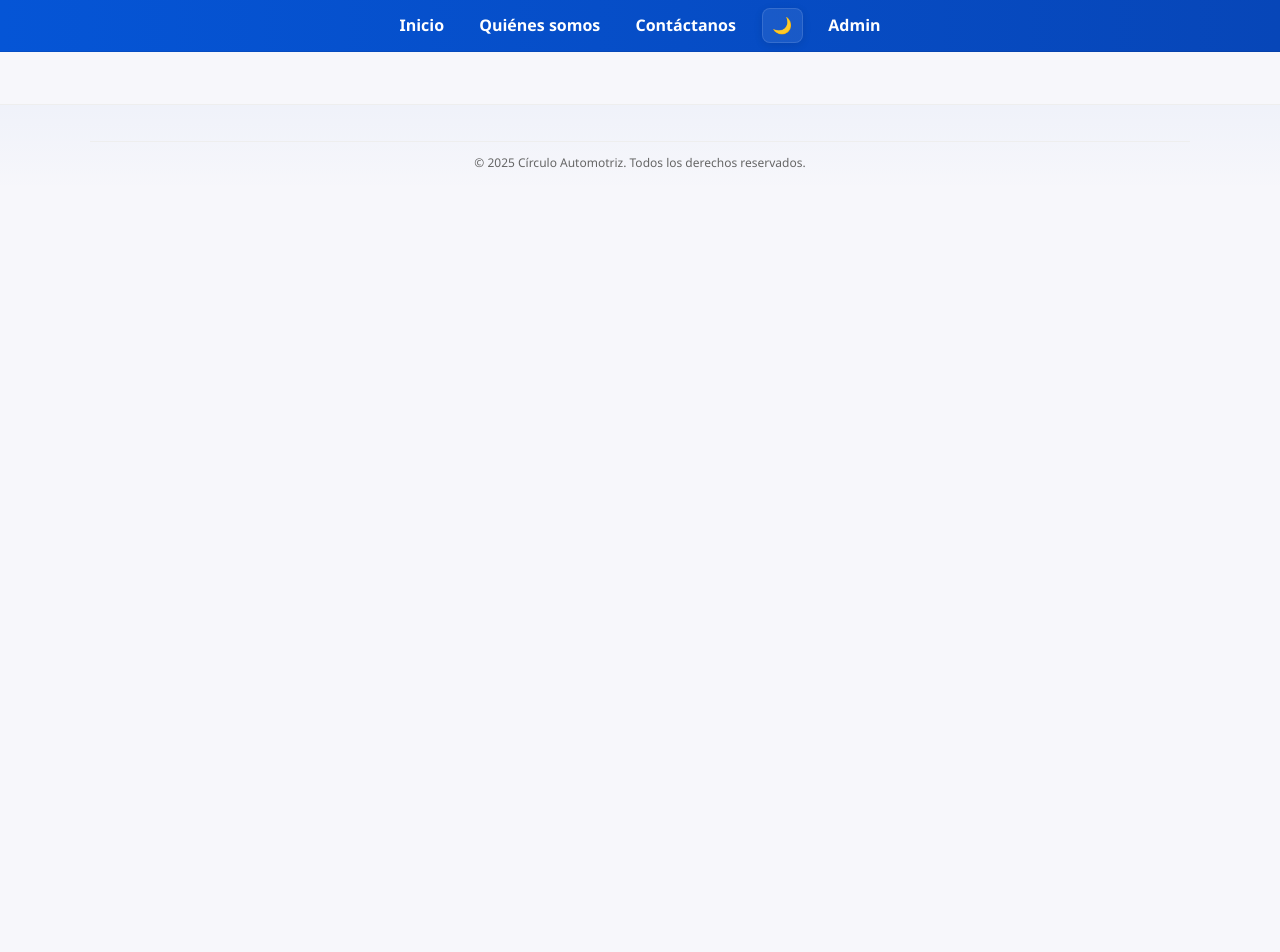
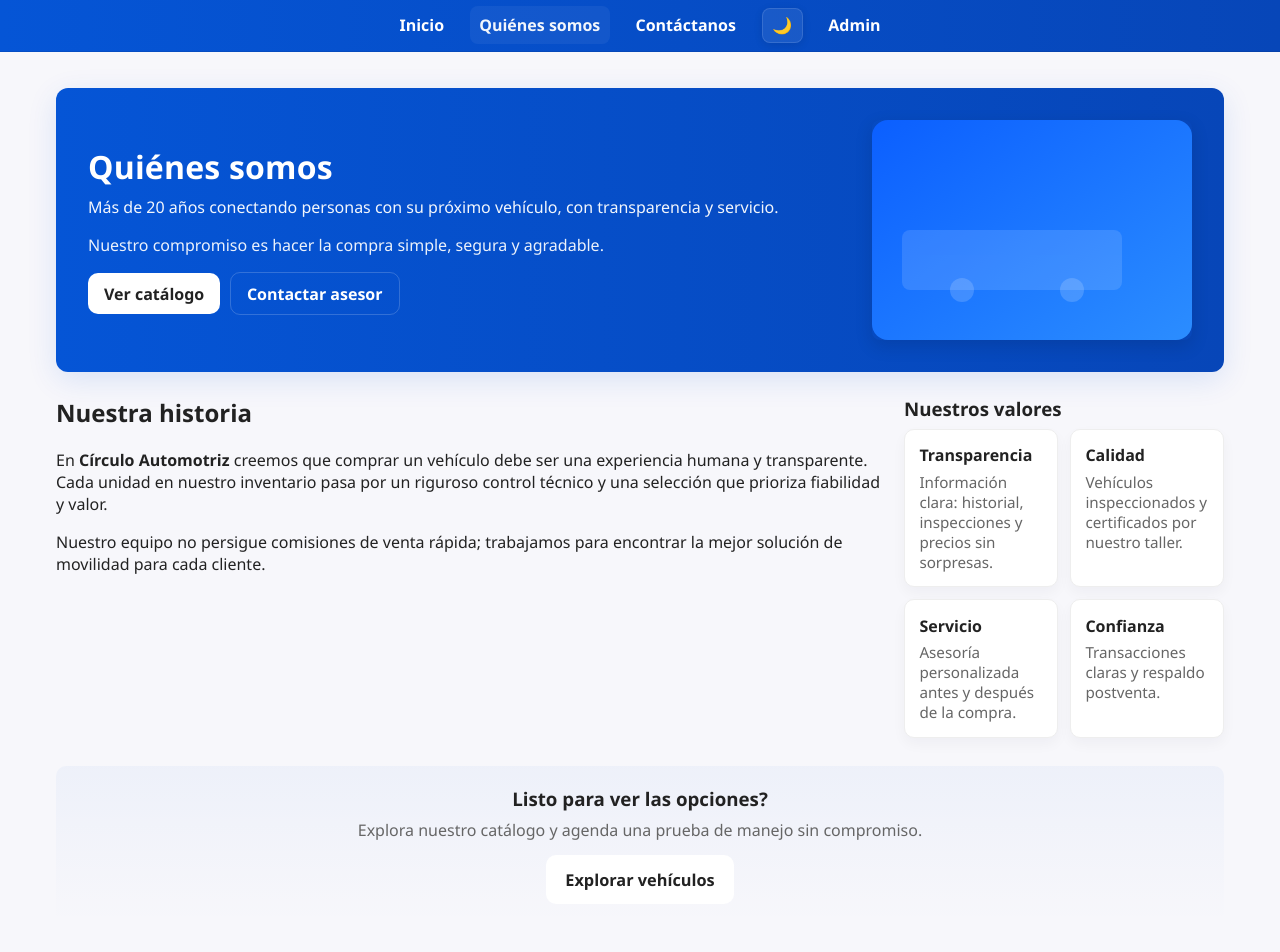
Before and after one commit to luciano1633/vehiculos, a React (Vite) app: page /vehiculos/quienes in a window 1280 px wide. Shown: the top 952 px of the page. Before the commit the page ends 800 px from the top, so only its background shows below. Built offline with nearby package versions, Linux system fonts and the light colour scheme.

Commit message:
Actualizacion

```diff
--- a/src/main.jsx
+++ b/src/main.jsx
@@ -7,9 +7,12 @@ import { AuthProvider } from './context/AuthContext'
 import './components/styles.css'
 
 // Punto de entrada: monta React en el elemento #root
+// Nota: la aplicación está configurada para desplegarse bajo la ruta base
+// '/vehiculos/' (ver `vite.config.js`). Para que React Router funcione
+// correctamente cuando la app se sirve en ese subpath, pasamos `basename`.
 createRoot(document.getElementById('root')).render(
   <React.StrictMode>
-    <BrowserRouter>
+    <BrowserRouter basename="/vehiculos">
       <AuthProvider>
         <VehiclesProvider>
           <App />
--- a/src/pages/AddVehicle.jsx
+++ b/src/pages/AddVehicle.jsx
@@ -1,4 +1,5 @@
 import React, { useState } from 'react'
+import { Link } from 'react-router-dom'
 import { useNavigate } from 'react-router-dom'
 import { useVehicles } from '../context/VehiclesContext'
 
@@ -97,8 +98,8 @@ export default function AddVehicle(){
           <h1 id="add-veh-title">Agregar vehículo</h1>
           <p className="hero-sub">Incluye un nuevo vehículo al inventario del sitio.</p>
           <div className="hero-actions">
-            <a className="btn primary" href="/">Inicio</a>
-            <a className="btn ghost" href="/inventario">Ver inventario</a>
+            <Link className="btn primary" to="/">Inicio</Link>
+            <Link className="btn ghost" to="/inventario">Ver inventario</Link>
           </div>
         </div>
         <div className="hero-visual" aria-hidden="true">
--- a/src/pages/Contactanos.jsx
+++ b/src/pages/Contactanos.jsx
@@ -1,4 +1,5 @@
 import React, { useState, useEffect } from 'react'
+import { Link } from 'react-router-dom'
 
 // Página de contacto con formulario y métodos para mostrar toasts/modal de llamada
 export default function Contactanos(){
@@ -39,8 +40,8 @@ export default function Contactanos(){
           <h1 id="contacto-title">Contáctanos</h1>
           <p className="hero-sub">Estamos listos para ayudarte a elegir el mejor vehículo. Completa el formulario o utiliza los datos de contacto.</p>
           <div className="hero-actions">
-            <a className="btn primary" href="/">Ver catálogo</a>
-            <a className="btn ghost" href="/quienes">Conócenos</a>
+            <Link className="btn primary" to="/">Ver catálogo</Link>
+            <Link className="btn ghost" to="/quienes">Conócenos</Link>
           </div>
         </div>
         <div className="hero-visual" aria-hidden="true">
--- a/src/pages/Home.jsx
+++ b/src/pages/Home.jsx
@@ -1,4 +1,5 @@
 import React, { useState, useEffect } from 'react'
+import { Link } from 'react-router-dom'
 import kiaImg from '../components/img/kia.jpeg'
 import kiaImg2 from '../components/img/kia2.jpeg'
 import subaruImg from '../components/img/subaru.jpg'
@@ -73,8 +74,8 @@ export default function Home(){
           <p className="hero-sub">Círculo Automotriz</p>
           <p className="hero-cta">Encuentra tu próximo vehículo con las mejores ofertas.</p>
           <div className="hero-actions">
-            <a className="btn primary" href="/">Ver catálogo</a>
-            <a className="btn ghost" href="/contacto">Contactar asesor</a>
+            <Link className="btn primary" to="/">Ver catálogo</Link>
+            <Link className="btn ghost" to="/contacto">Contactar asesor</Link>
           </div>
         </div>
         <div className="hero-visual" aria-hidden="true">
--- a/src/pages/QuienesSomos.jsx
+++ b/src/pages/QuienesSomos.jsx
@@ -1,4 +1,5 @@
 import React from 'react'
+import { Link } from 'react-router-dom'
 
 // Página informativa: describe la empresa, valores y llamada a la acción
 export default function QuienesSomos() {
@@ -10,8 +11,8 @@ export default function QuienesSomos() {
           <p className="hero-sub">Más de 20 años conectando personas con su próximo vehículo, con transparencia y servicio.</p>
           <p className="hero-cta">Nuestro compromiso es hacer la compra simple, segura y agradable.</p>
           <div className="hero-actions">
-            <a className="btn primary" href="/">Ver catálogo</a>
-            <a className="btn ghost" href="/contacto">Contactar asesor</a>
+            <Link className="btn primary" to="/">Ver catálogo</Link>
+            <Link className="btn ghost" to="/contacto">Contactar asesor</Link>
           </div>
         </div>
         <div className="hero-visual" aria-hidden="true">
@@ -72,7 +73,7 @@ export default function QuienesSomos() {
         <div className="quienes-cta">
           <h3>Listo para ver las opciones?</h3>
           <p>Explora nuestro catálogo y agenda una prueba de manejo sin compromiso.</p>
-          <a className="btn primary large" href="/">Explorar vehículos</a>
+          <Link className="btn primary large" to="/">Explorar vehículos</Link>
         </div>
       </section>
     </main>
```
Also changed, not shown: 3 other files (tests, documents, lock files or other folders).
